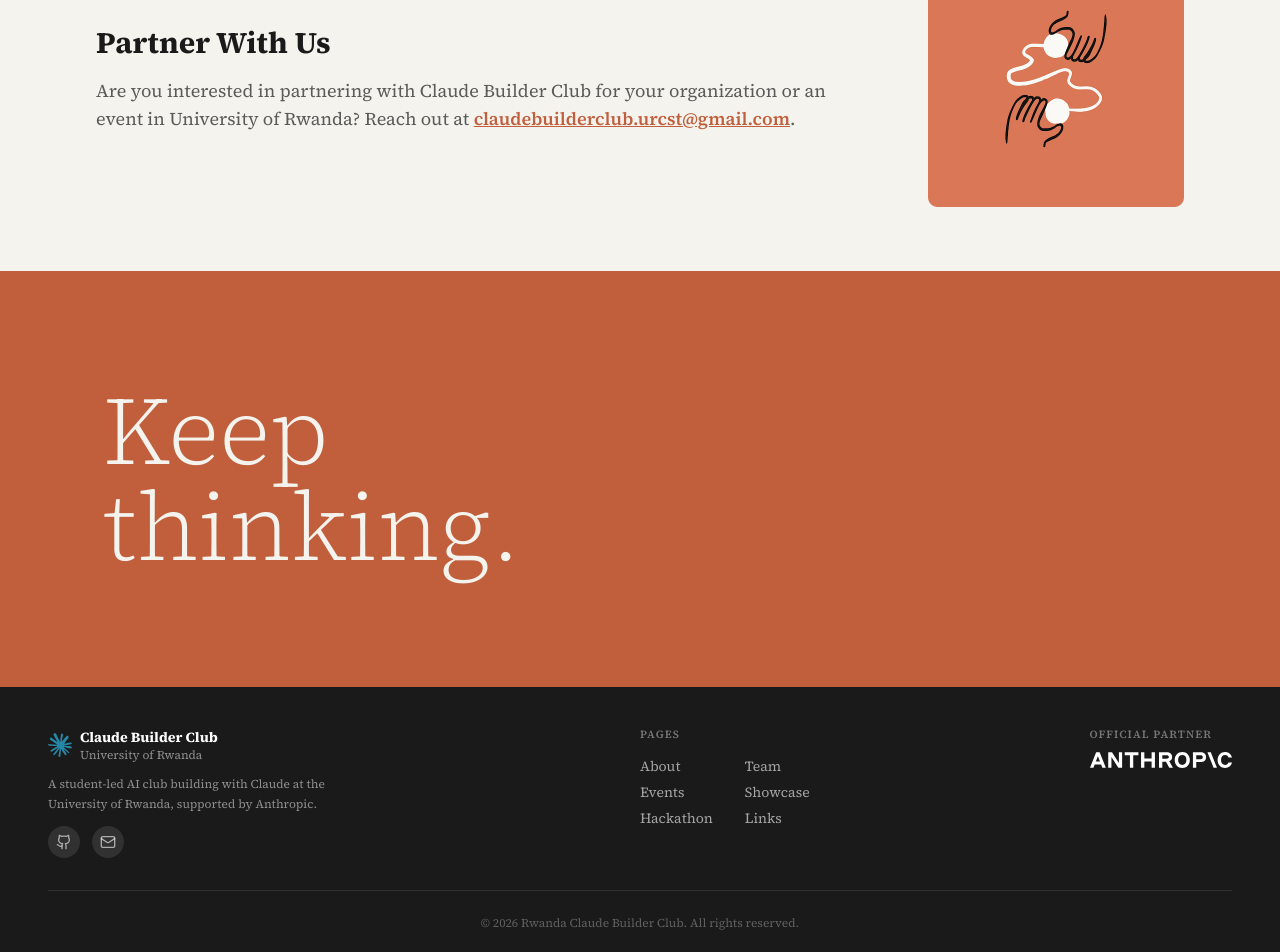
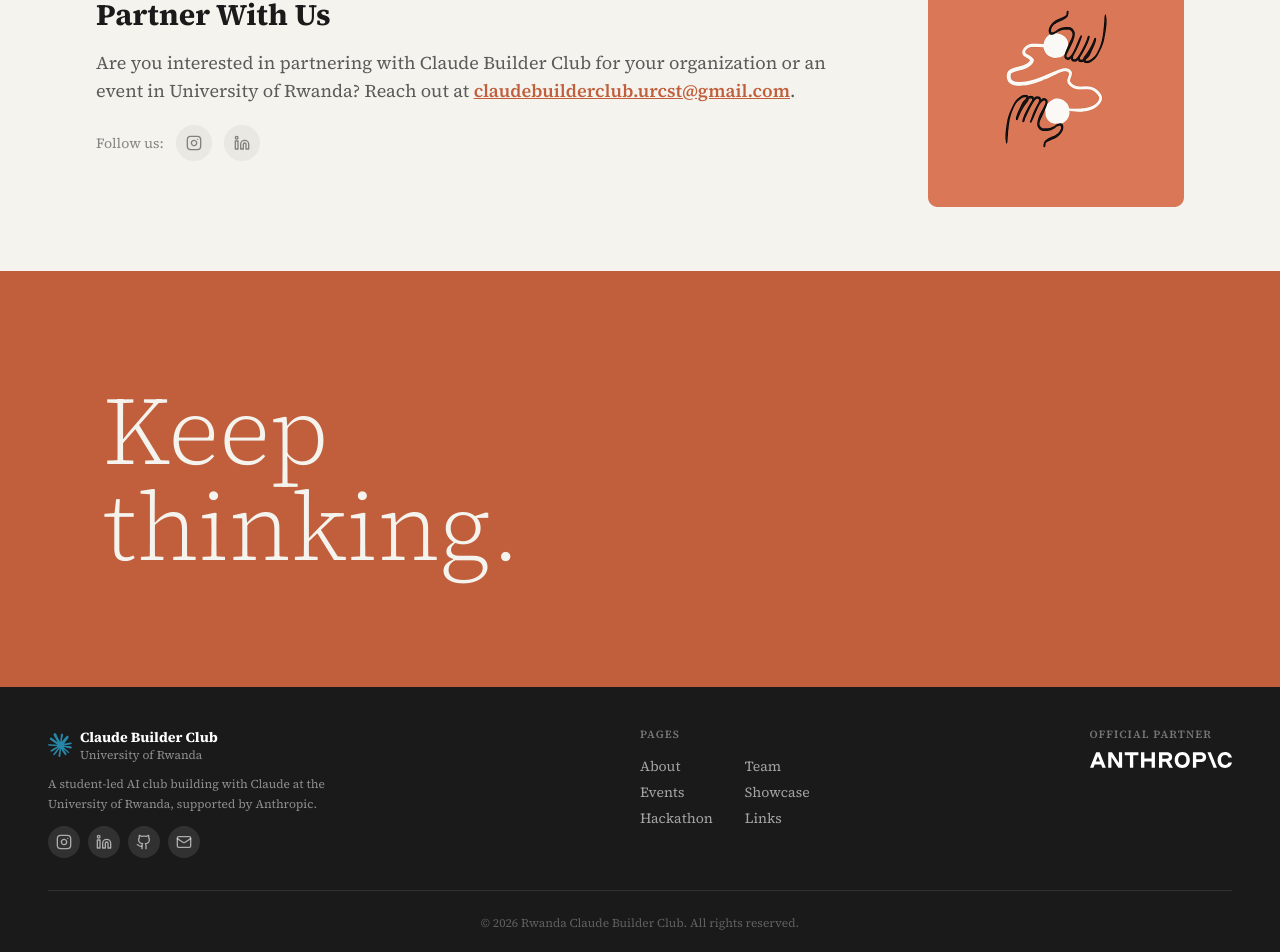
Before and after one commit to irumvag/CBC-UR, a React (Vite) app: page / in a window 1280 px wide. Shown: the part 3215-4167 px from the top of the page. Built offline with nearby package versions, Linux system fonts and the light colour scheme; no server answers; the database is empty.

Commit message:
feat: add Instagram and LinkedIn social links to footer and outreach section

```diff
--- a/src/components/layout/Footer.tsx
+++ b/src/components/layout/Footer.tsx
@@ -1,5 +1,5 @@
 import { Link } from 'react-router-dom'
-import { Github, Mail } from 'lucide-react'
+import { Github, Mail, Instagram, Linkedin } from 'lucide-react'
 
 const footerLinks = [
   { label: 'About', href: '/about' },
@@ -27,7 +27,25 @@ export function Footer() {
             <p className="max-w-xs text-xs leading-relaxed text-white/50">
               A student-led AI club building with Claude at the University of Rwanda, supported by Anthropic.
             </p>
-            <div className="flex items-center gap-3">
+            <div className="flex items-center gap-2">
+              <a
+                href="https://www.instagram.com/claudebuilderclub.urcst/"
+                target="_blank"
+                rel="noopener noreferrer"
+                className="flex h-8 w-8 items-center justify-center rounded-full bg-white/10 text-white/60 transition-colors hover:bg-[#E1306C]/80 hover:text-white"
+                aria-label="Instagram"
+              >
+                <Instagram className="h-4 w-4" />
+              </a>
+              <a
+                href="https://www.linkedin.com/company/cbc-ur-cst/"
+                target="_blank"
+                rel="noopener noreferrer"
+                className="flex h-8 w-8 items-center justify-center rounded-full bg-white/10 text-white/60 transition-colors hover:bg-[#0077B5]/80 hover:text-white"
+                aria-label="LinkedIn"
+              >
+                <Linkedin className="h-4 w-4" />
+              </a>
               <a
                 href="https://github.com/irumvag/CBC-UR"
                 target="_blank"
--- a/src/components/sections/Outreach.tsx
+++ b/src/components/sections/Outreach.tsx
@@ -1,3 +1,4 @@
+import { Instagram, Linkedin } from 'lucide-react'
 import { useSiteContent } from '@/hooks/useSiteContent'
 
 export function Outreach() {
@@ -24,6 +25,27 @@ export function Outreach() {
             </a>
             .
           </p>
+          <div className="mt-5 flex items-center gap-3">
+            <span className="text-sm text-foreground/50">Follow us:</span>
+            <a
+              href="https://www.instagram.com/claudebuilderclub.urcst/"
+              target="_blank"
+              rel="noopener noreferrer"
+              aria-label="Instagram"
+              className="flex h-9 w-9 items-center justify-center rounded-full bg-foreground/5 text-foreground/50 transition-all hover:bg-[#E1306C]/10 hover:text-[#E1306C]"
+            >
+              <Instagram className="h-4 w-4" />
+            </a>
+            <a
+              href="https://www.linkedin.com/company/cbc-ur-cst/"
+              target="_blank"
+              rel="noopener noreferrer"
+              aria-label="LinkedIn"
+              className="flex h-9 w-9 items-center justify-center rounded-full bg-foreground/5 text-foreground/50 transition-all hover:bg-[#0077B5]/10 hover:text-[#0077B5]"
+            >
+              <Linkedin className="h-4 w-4" />
+            </a>
+          </div>
         </div>
 
         <div className="flex shrink-0 items-center justify-center">
```
